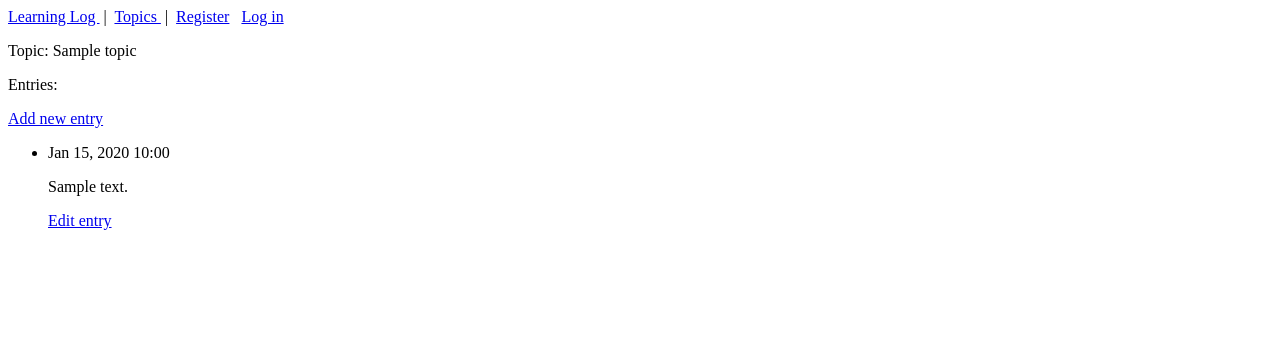
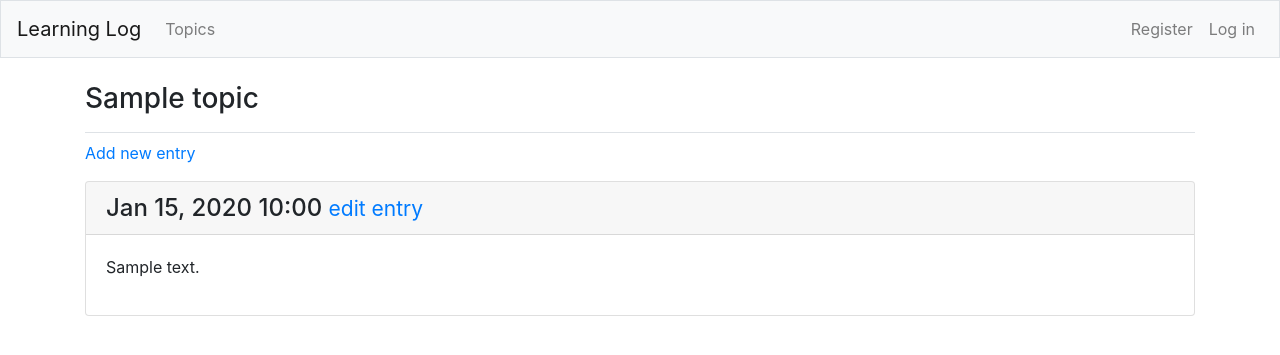
Before and after one commit to Newberrye/Python_Web_API, a Django app: template learning_logs/templates/learning_logs/topic.html in a window 1280 px wide. Shown: the top 355 px of the page. Run offline with Django 3.2, Linux system fonts and the light colour scheme; the template is opened without the code that fills it: most values are stand-ins (such as "Sample title", 1, 10 or a date in 2020); some libraries are stand-ins or nearby versions.

Commit message:
Added some bootstrap styling to base and some styling to main pages

```diff
--- a/learning_logs/templates/learning_logs/base.html
+++ b/learning_logs/templates/learning_logs/base.html
@@ -1,20 +1,80 @@
-<p>
-    <a href="{% url 'learning_logs:index' %}">
+{% load bootstrap4 %}
+
+<!DOCTYPE html>
+<html lang="en">
+<head>
+    <meta charset="UTF-8">
+    <meta http-equiv="X-UA-Compatible" content="IE=edge">
+    <meta name="viewport" content="width=device-width, initial-scale=1.0,
+    shrink-to-fit=no">
+    <title>Learning Log</title>
+
+    {% bootstrap_css %}
+    {% bootstrap_javascript jquery='full' %}
+</head>
+
+<body>
+
+    <nav class="navbar navbar-expand-md navbar-light bg-light mb-4 border">
+        <a class="navbar-brand" href="{% url 'learning_logs:index' %}">
             Learning Log
         </a>
-    &nbsp;|&nbsp;
-    <a href="{% url 'learning_logs:topics' %}">
+
+        <button class="navbar-toggler" type="button" data-toggle="collapse"
+        data-target="#navbarCollapse" aria-controls="navbarCollapse"
+        aria-expanded="false" aria-label="Toggle navigation">
+
+            <span class="navbar-toggler-icon"></span>
+
+        </button>
+
+        <div class="collapse navbar-collapse" id="navbarCollapse">
+            <ul class="navbar-nav mr-auto">
+                <li class="nav-item">
+                        <a class="nav-link" href="{% url 'learning_logs:topics' %}">
                            Topics
                         </a>
-    &nbsp;|&nbsp;
+                </li>
+            </ul>
+            <ul class="navbar-nav ml-auto">
                 {% if user.is_authenticated %}
-        Hello, {{ user.username }}.&nbsp;
-        <a href="{% url 'users:logout' %}">Log out</a>
+                    <li class="nav-item">
+                        <span class="navbar-text">
+                            Hello, {{ user.username }}
+                        </span>
+                    </li>
+                    <li class="nav-item">
+                        <a class="nav-link" href="{% url 'users:logout' %}">
+                            Log out
+                        </a>
+                    </li>
                 {% else %}
-        <a href="{% url 'users:register' %}">Register</a>
-        &nbsp;
-        <a href="{% url 'users:login' %}">Log in</a>
+                    <li class="nav-item">
+                        <a class="nav-link" href="{% url 'users:register' %}">
+                            Register
+                        </a>
+                    </li>
+                    <li class="nav-item">
+                        <a class="nav-link" href="{% url 'users:login' %}">
+                            Log in
+                        </a>
+                    </li>
                 {% endif %}
-</p>
+            </ul>
+        </div>
+    </nav>
 
-{% block content %}{% endblock content %}
+    <main role="main" class="container">
+        <div class="pb-2 mb-2 border-bottom">
+            {% block page_header %}
+            {% endblock page_header %}
+        </div>
+        <div>
+            {% block content %}
+            {% endblock content %}
+        </div>
+    </main>
+
+</body>
+
+</html>
--- a/learning_logs/templates/learning_logs/topic.html
+++ b/learning_logs/templates/learning_logs/topic.html
@@ -1,10 +1,10 @@
 {% extends 'learning_logs/base.html' %}
 
+{% block page_header %}
+<h3>{{ topic }}</h3>
+{% endblock page_header %}
+
 {% block content %}
-
-<p>Topic: {{ topic }}</p>
-
-<p>Entries:</p>
 
 <p>
     <a href="{% url 'learning_logs:new_entry' topic.id %}">
@@ -12,26 +12,25 @@
     </a>
 </p>
 
-<ul>
-    {% for entry in entries %}
-        <li>
-            <p>
-                {{ entry.date_added|date:'M d, Y H:i' }}
-            </p>
-            <p>
-                {{ entry.text|linebreaks }}
-            </p>
-            <p>
-                <a href="{% url 'learning_logs:edit_entry' entry.id %}">
-                    Edit entry
-                </a>
-            </p>
-        </li>
-    {% empty %}
-        <li>
-            There are no entries for this topic yet.
-        </li>
-    {% endfor %}
-</ul>
+{% for entry in entries %}
+<div class="card mb-3">
+    <h4 class="card-header">
+        {{ entry.date_added|date:'M d, Y H:i' }}
+        <small>
+            <a href="{% url 'learning_logs:edit_entry' entry.id %}">
+                edit entry
+            </a>
+        </small>
+    </h4>
+
+    <div class="card-body">
+        {{ entry.text|linebreaks }}
+    </div>
+</div>
+{% empty %}
+    <p>
+        There are no entries for this topic yet.
+    </p>
+{% endfor %}
 
 {% endblock content %}
```
Also changed, not shown: learning_logs/templates/learning_logs/index.html (+19 -5 lines), learning_logs/templates/learning_logs/topics.html (+10 -1 lines), users/templates/registration/login.html (+11 -9 lines). Lines whose indentation alone changed are shown as unchanged.
